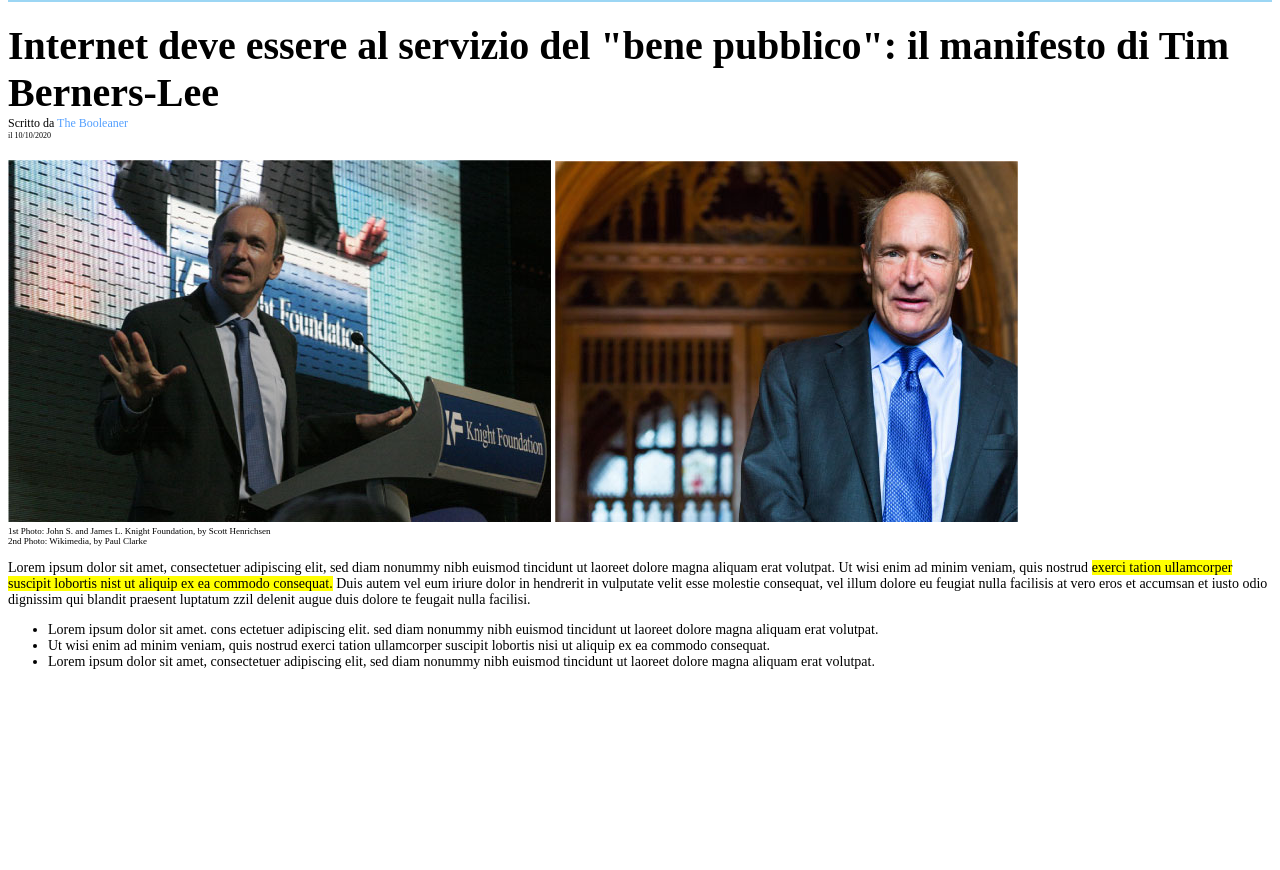
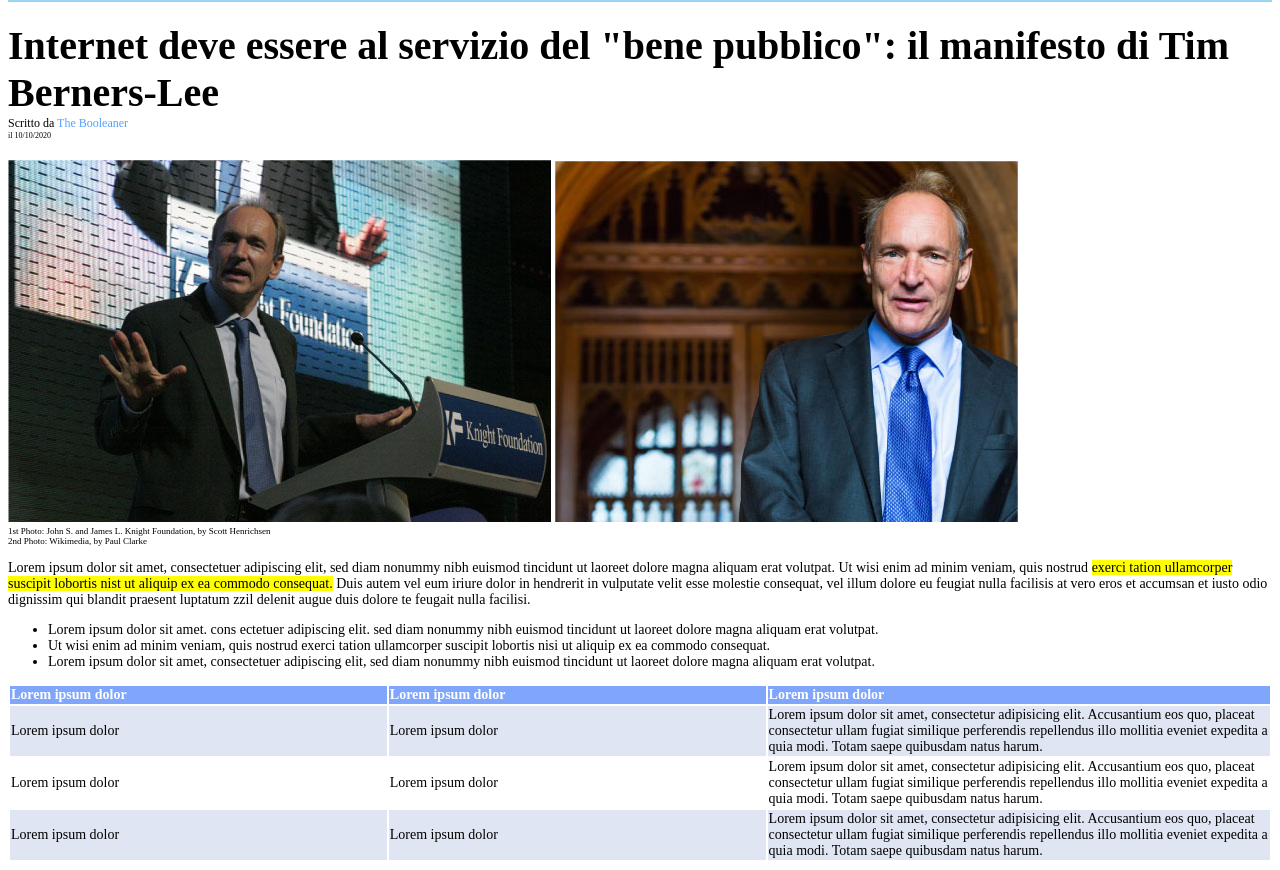
Before and after one commit to teobadini/html-css-booleaner, a plain HTML site: page index.html in a window 1280 px wide. Shown: the part 80-950 px from the top of the page. Before the commit the page ends 800 px from the top, so only its background shows below. Drawn offline with Linux system fonts and the light colour scheme.

Commit message:
feat: added table

```diff
--- a/index.html
+++ b/index.html
@@ -30,6 +30,32 @@
             <li>Ut wisi enim ad minim veniam, quis nostrud exerci tation ullamcorper suscipit lobortis nisi ut aliquip ex ea commodo consequat.</li>
             <li>Lorem ipsum dolor sit amet, consectetuer adipiscing elit, sed diam nonummy nibh euismod tincidunt ut laoreet dolore magna aliquam erat volutpat.</li>
         </ul>
+        <table>
+            <thead class="table-head">
+                <tr>
+                    <th class="short-phrase">Lorem ipsum dolor</th>
+                    <th class="short-phrase">Lorem ipsum dolor</th>
+                    <th class="long-phrase">Lorem ipsum dolor</th>
+                </tr>
+            </thead>
+            <tbody class="text-body">
+                <tr class="table-odd-row">
+                    <td class="short-phrase">Lorem ipsum dolor</td>
+                    <td class="short-phrase">Lorem ipsum dolor</td>
+                    <td class="long-phrase">Lorem ipsum dolor sit amet, consectetur adipisicing elit. Accusantium eos quo, placeat consectetur ullam fugiat similique perferendis repellendus illo mollitia eveniet expedita a quia modi. Totam saepe quibusdam natus harum.</td>
+                </tr>
+                <tr class="table-even-row">
+                    <td class="short-phrase">Lorem ipsum dolor</td>
+                    <td class="short-phrase">Lorem ipsum dolor</td>
+                    <td class="long-phrase">Lorem ipsum dolor sit amet, consectetur adipisicing elit. Accusantium eos quo, placeat consectetur ullam fugiat similique perferendis repellendus illo mollitia eveniet expedita a quia modi. Totam saepe quibusdam natus harum.</td>
+                </tr>
+                <tr class="table-odd-row">
+                    <td class="short-phrase">Lorem ipsum dolor</td>
+                    <td class="short-phrase">Lorem ipsum dolor</td>
+                    <td class="long-phrase">Lorem ipsum dolor sit amet, consectetur adipisicing elit. Accusantium eos quo, placeat consectetur ullam fugiat similique perferendis repellendus illo mollitia eveniet expedita a quia modi. Totam saepe quibusdam natus harum.</td>
+                </tr>
+            </tbody>
+        </table>
     </main>
 </body>
 </html>
--- a/styles/style.css
+++ b/styles/style.css
@@ -15,7 +15,7 @@
     color: #54a0ff;
 }
 
-/* Titolo e data */
+/* Body articolo */
 h1 {
     font-size: 40px;
     margin-top: 20px;
@@ -39,3 +39,30 @@ h1 {
 .text-body {
     font-size: 14px;
 }
+
+/* Tabella */
+.table-head {
+    text-align: left;
+    color: white;
+    background-color: #7fa6fb;
+    font-weight: bold;
+    font-size: 14px;
+}
+.table-odd-row {
+    text-align: left;
+    color: black;
+    background-color: #dfe5f2;
+    font-weight: 100;
+}
+.table-even-row {
+    text-align: left;
+    color: black;
+    background-color: white;
+    font-weight: 100;
+}
+.short-phrase {
+    width: 30%;
+}
+.long-phrase {
+    width: 40%;
+}
```
